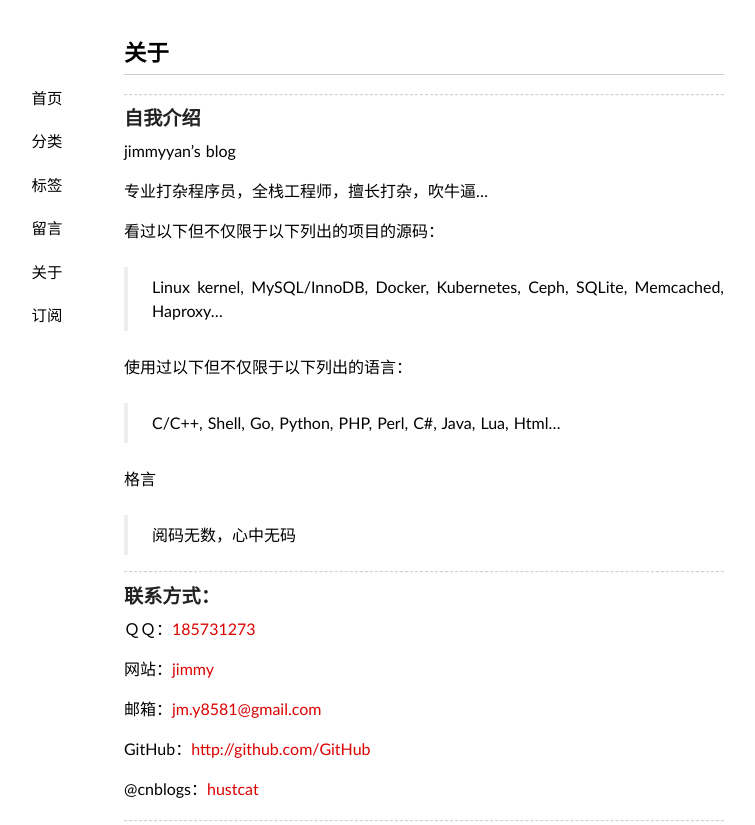
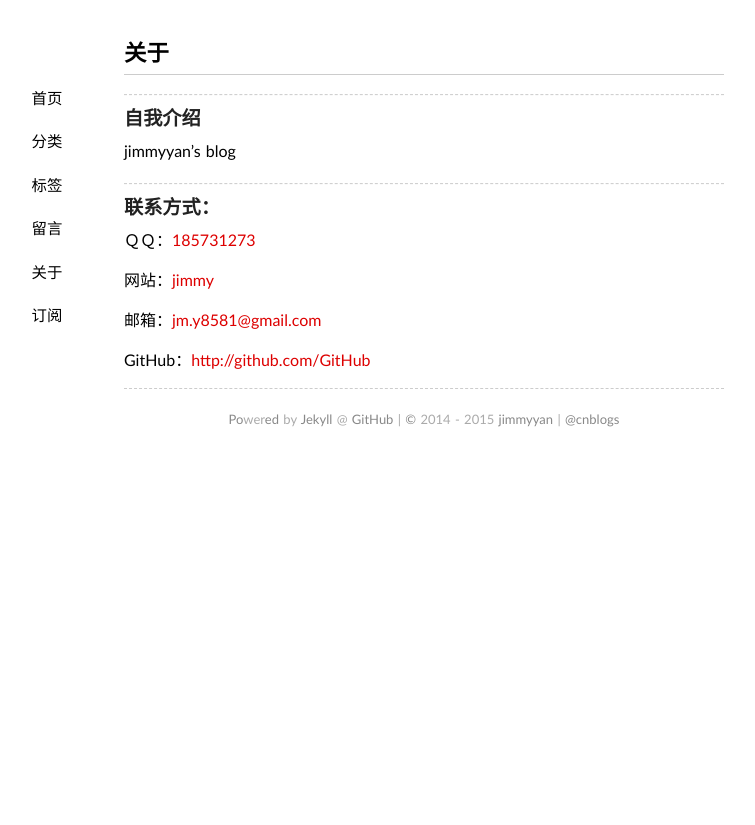
Before and after one commit to jimmyyan/jimmyyan.github.io, a Jekyll site: the page built from about/index.md, in a window 1280 px wide. Shown: the top 825 px of the page, without its empty margins (216-971 px from the left). Built offline with Jekyll 4.4.1, drawn with Linux system fonts in a browser that asks for light colours; some web fonts are replaced; Markdown is read by kramdown in place of the engine named in the settings; comment, search, counter and statistics services are not loaded; some of the changed text lies outside the part shown; grey boxes are pictures that could not be loaded.

Commit message:
Update index.md

```diff
--- a/about/index.md
+++ b/about/index.md
@@ -9,19 +9,6 @@ comments: no
 
 {{ site.about }}
 
-专业打杂程序员，全栈工程师，擅长打杂，吹牛逼...
-
-看过以下但不仅限于以下列出的项目的源码：
-
-> Linux kernel, MySQL/InnoDB, Docker, Kubernetes, Ceph, SQLite, Memcached, Haproxy...
-
-使用过以下但不仅限于以下列出的语言：
-
-> C/C++, Shell, Go, Python, PHP, Perl, C#, Java, Lua, Html...
-
-格言
-
-> 阅码无数，心中无码
 
 ----
 
@@ -35,33 +22,3 @@ comments: no
 邮箱：[{{ site.email }}](mailto:{{ site.email }})
 
 GitHub：[http://github.com/{{ site.github }}](http://github.com/{{ site.github }})
-
-@cnblogs：[hustcat](http://hustcat.cnblogs.com)
-
-----
-
-[![新浪微博](http://service.t.sina.com.cn/widget/qmd/1831504255/02345c5a/1.png)](http://weibo.com/u/1831504255?s=6uyXnP)
-
----
-###提交的一些patch：
-
-Docker/libcontainer：
-
-* [set tx_queuelen to 0 when create veth device](https://github.com/docker/libcontainer/pull/193)
-
-kubernetes:
-
-* [Add docker's add/drop capabilites](https://github.com/GoogleCloudPlatform/kubernetes/pull/2933)
-
-go-dockerclient
-
-* [fix Cpuset bug](https://github.com/fsouza/go-dockerclient/pull/186)
-
-lxcfs
-
-* [Add /proc/diskstats](https://github.com/lxc/lxcfs/pull/16)
-
-
-MySQL：
-
-* [Bug #70270	mysqldump's bug with binary character set](http://bugs.mysql.com/bug.php?id=70270)
```
